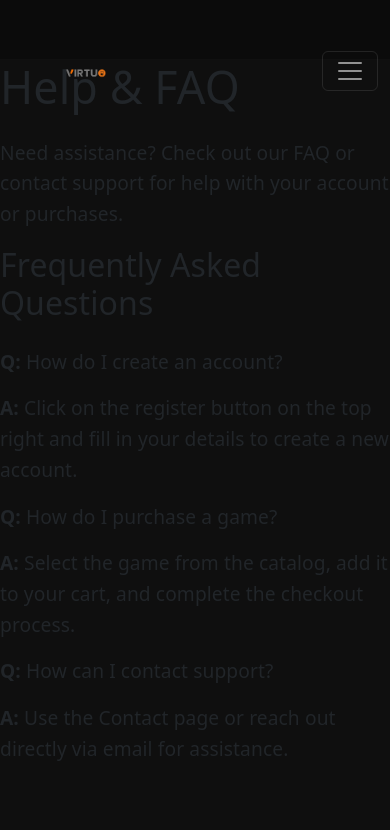
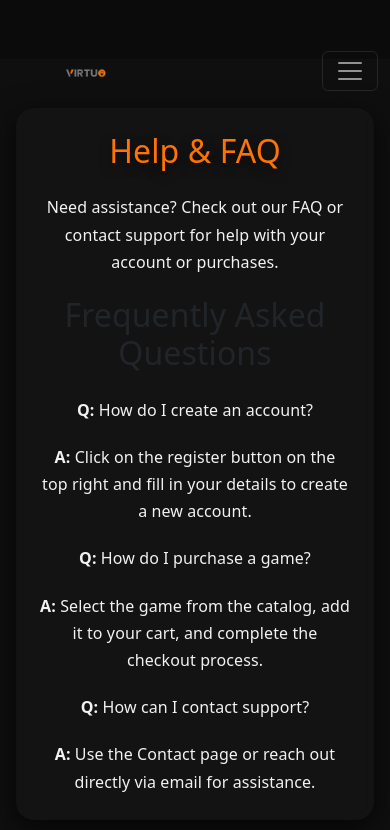
Before and after one commit to DngDavide02/Virtuo, a React (Vite) app in the folder FrontEnd/: page /help in a window 390 px wide. Shown: the top 830 px of the page. Built offline with nearby package versions, Linux system fonts and the light colour scheme.

Commit message:
about update

```diff
--- /dev/null
+++ b/FrontEnd/src/css/about.css
@@ -0,0 +1,45 @@
+@import url("https://fonts.googleapis.com/css2?family=Inter:wght@300;400;600;700&display=swap");
+
+.page-container {
+  max-width: 900px;
+  margin: 4rem auto;
+  padding: 2rem;
+  background: rgba(255, 255, 255, 0.02);
+  border-radius: var(--radius-lg);
+  box-shadow: var(--card-shadow);
+  backdrop-filter: blur(4px);
+  text-align: center;
+}
+
+.page-container h1 {
+  font-size: clamp(2rem, 4vw, 3rem);
+  color: var(--orange-bright);
+  margin-bottom: 1.5rem;
+  text-shadow: 0 4px 12px rgba(0, 0, 0, 0.5);
+}
+
+.page-container p {
+  font-size: 1.05rem;
+  color: var(--text-light);
+  line-height: 1.7;
+  margin-bottom: 1.25rem;
+}
+
+.page-container p:last-child {
+  margin-bottom: 0;
+}
+
+@media (max-width: 720px) {
+  .page-container {
+    margin: 3rem 1rem;
+    padding: 1.5rem;
+  }
+
+  .page-container h1 {
+    font-size: 2rem;
+  }
+
+  .page-container p {
+    font-size: 1rem;
+  }
+}
--- a/FrontEnd/src/pages/About.jsx
+++ b/FrontEnd/src/pages/About.jsx
@@ -1,13 +1,15 @@
 import React from "react";
+import "../css/about.css";
 
 function About() {
   return (
     <div className="page-container">
       <h1>About Virtuo</h1>
       <p>
-        Virtuo is your ultimate platform to browse, discover, and manage video games. Our mission is to help gamers find their favorites and stay updated on the
-        latest releases.
+        Virtuo is your ultimate platform to explore, discover, and manage video games. Whether you're a casual player or a hardcore gamer, our mission is to
+        help you find your favorites, track upcoming releases, and stay connected with the gaming world.
       </p>
+      <p>With Virtuo, you can browse detailed game information and check reviews of games you love. Join our community and level up your gaming experience!</p>
     </div>
   );
 }
```
